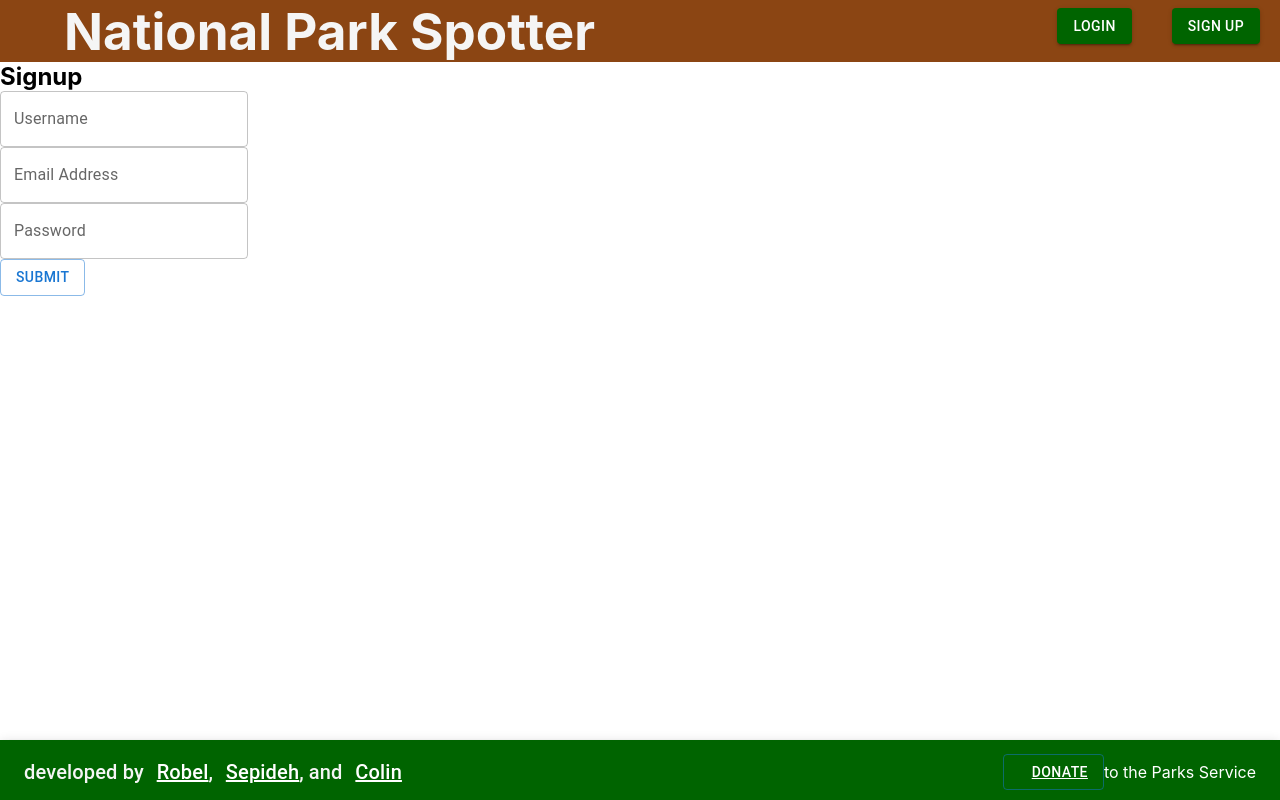
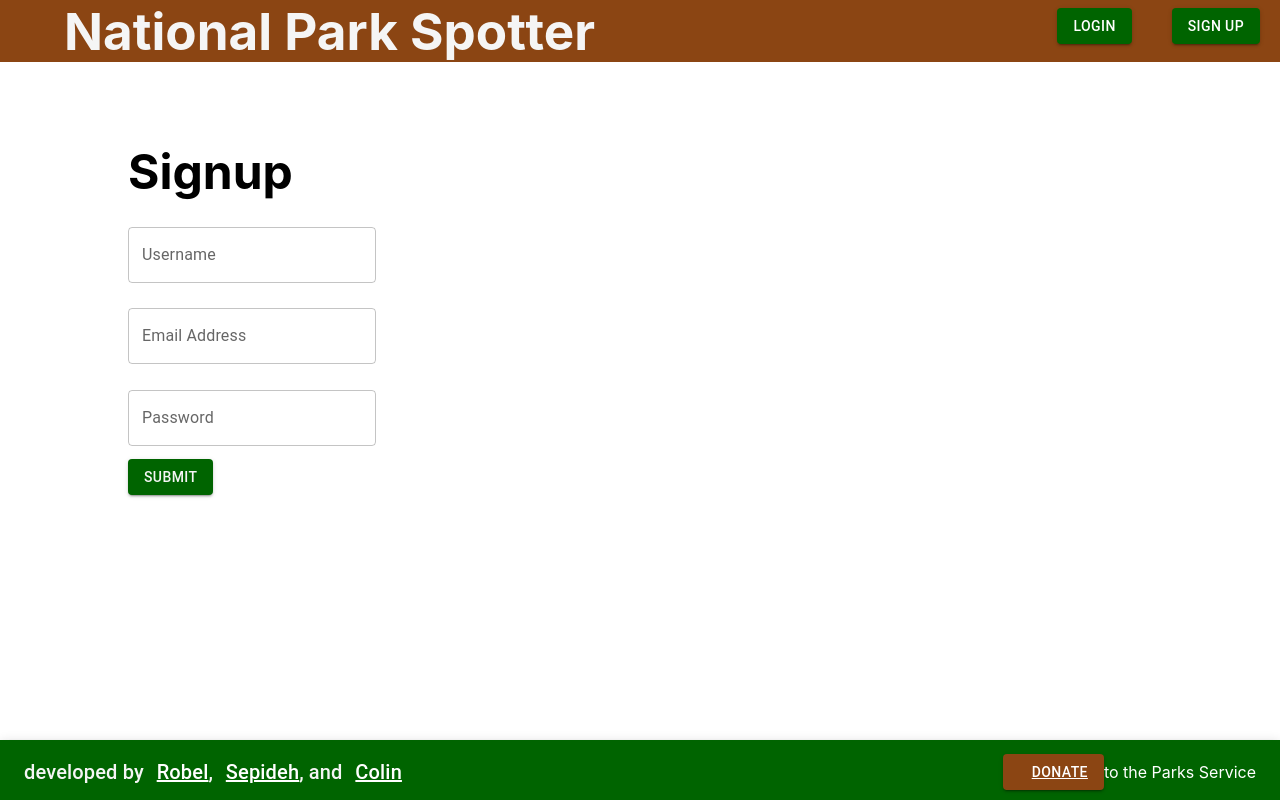
Before and after one commit to SepidehAyani/national-parks-spotter, a React (Create React App) app in the folder client/: page /signup in a window 1280 px wide. Built offline with nearby package versions, Linux system fonts and the light colour scheme; what react-swipeable-views-utils would draw is missing.

Commit message:
further styles to nav/footer, forms

```diff
--- a/client/src/App.css
+++ b/client/src/App.css
@@ -44,3 +44,27 @@ body {
 #nav-container a {
   text-decoration: none;
 }
+
+#logged-in-nav a {
+  color: whitesmoke;
+  font-size: larger;
+  text-decoration:  none;
+  font-weight: bold;
+}
+
+.form-div {
+  margin-left: 10vw;
+  margin-top: 10vh;
+}
+
+.form-div h2 {
+  font-size: 3em
+}
+
+.form {
+
+}
+
+.form * {
+  margin-top: .8em;
+}
--- a/client/src/components/Footer/index.js
+++ b/client/src/components/Footer/index.js
@@ -33,7 +33,7 @@ const Footer = () => {
           >
             developed by <a href="https://github.com/robel-codes"> Robel</a>, <a href="https://github.com/SepidehAyani">Sepideh</a>, and <a href="https://github.com/soundproofboot">Colin</a>
           </Typography>
-          <Button variant="outlined" style={{ color: 'white' }}>
+          <Button variant="contained" style={{ backgroundColor: 'saddlebrown', color: 'white' }}>
             <a href="https://www.nps.gov/getinvolved/donate.htm" target='_blank'>DONATE</a>
           </Button>
           <p>to the Parks Service</p>
--- a/client/src/components/Nav/index.js
+++ b/client/src/components/Nav/index.js
@@ -37,7 +37,7 @@ const Nav = () => {
     };
 
     return (
-      <AppBar position="static">
+      <AppBar id='logged-in-nav' position="static" sx={{ backgroundColor: 'saddlebrown' }}>
         <Container maxWidth="xl">
           <Toolbar disableGutters>
             <Typography
@@ -46,7 +46,12 @@ const Nav = () => {
               component="div"
               sx={{ mr: 2, display: { xs: 'none', md: 'flex' } }}
             >
-              <Link to="/">National Park Spotter</Link>
+              <Link
+                to="/"
+                style={{ color: 'whitesmoke', textDecoration: 'none', fontSize: '4vw' }}
+              >
+                National Park Spotter
+              </Link>
             </Typography>
 
             <Box sx={{ flexGrow: 1, display: { xs: 'flex', md: 'none' } }}>
@@ -80,7 +85,7 @@ const Nav = () => {
               >
                 {pages.map((page) => (
                   <MenuItem key={page} onClick={handleCloseNavMenu}>
-                    <Link to={page} textAlign="center">
+                    <Link to={page} textAlign="center" style={{color: 'black', textDecoration: 'none'}}>
                       {page}
                     </Link>
                   </MenuItem>
@@ -88,12 +93,17 @@ const Nav = () => {
               </Menu>
             </Box>
             <Typography
-              variant="h6"
+              variant="h2"
               noWrap
               component="div"
               sx={{ flexGrow: 1, display: { xs: 'flex', md: 'none' } }}
             >
-              <Link to="/">National Park Spotter</Link>
+              <Link
+                to="/"
+                style={{ color: 'whitesmoke', textDecoration: 'none', fontSize: '5vw'}}
+              >
+                National Park Spotter
+              </Link>
             </Typography>
             <Box sx={{ flexGrow: 1, display: { xs: 'none', md: 'flex' } }}>
               {pages.map((page) => (
@@ -101,7 +111,7 @@ const Nav = () => {
                   to={page}
                   key={page}
                   onClick={handleCloseNavMenu}
-                  sx={{ my: 2, color: 'white', display: 'block' }}
+                  sx={{ my: 2, display: 'block'}}
                 >
                   {page}
                 </Link>
@@ -111,7 +121,7 @@ const Nav = () => {
             <Box sx={{ flexGrow: 0 }}>
               <Tooltip title="Open settings">
                 <IconButton onClick={handleOpenUserMenu} sx={{ p: 0 }}>
-                  <Avatar alt="Remy Sharp" src="/static/images/avatar/2.jpg" />
+                  <Avatar alt={''} src="/static/images/avatar/2.jpg" />
                 </IconButton>
               </Tooltip>
               <Menu
--- a/client/src/pages/Login.js
+++ b/client/src/pages/Login.js
@@ -31,9 +31,9 @@ const Login = () => {
   };
 
   return (
-    <div>
+    <div className='form-div'>
       <h2>Login</h2>
-      <form onSubmit={handleFormSubmit}>
+      <form id='login-form' className='form' onSubmit={handleFormSubmit}>
         <div>
           <TextField
             variant='outlined'
@@ -62,7 +62,7 @@ const Login = () => {
           </div>
         ) : null}
         <div>
-          <Button type='submit' variant='outlined'>Submit</Button>
+          <Button type='submit' variant='contained' color='success' sx={{backgroundColor: 'darkgreen'}}>Submit</Button>
         </div>
       </form>
     </div>
--- a/client/src/pages/Signup.js
+++ b/client/src/pages/Signup.js
@@ -41,9 +41,9 @@ const Signup = () => {
   };
 
   return (
-    <div>
+    <div className="form-div">
       <h2>Signup</h2>
-      <form onSubmit={handleFormSubmit}>
+      <form id="signup-form" className="form" onSubmit={handleFormSubmit}>
         <div>
           <TextField
             variant="outlined"
@@ -78,7 +78,12 @@ const Signup = () => {
           />
         </div>
         <div>
-          <Button type="submit" variant="outlined">
+          <Button
+            type="submit"
+            variant="contained"
+            color='success'
+            sx={{ backgroundColor: 'darkgreen', color: 'whitesmoke' }}
+          >
             Submit
           </Button>
         </div>
```
